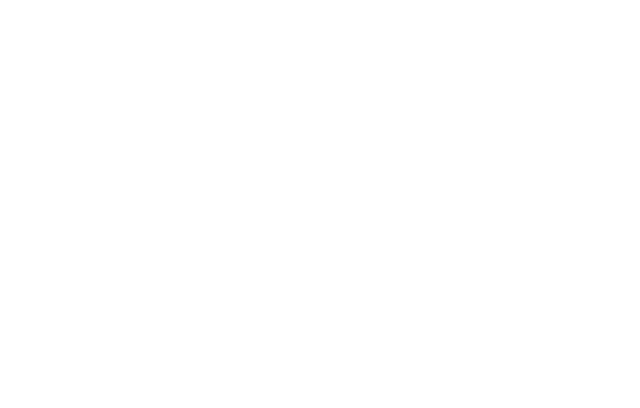
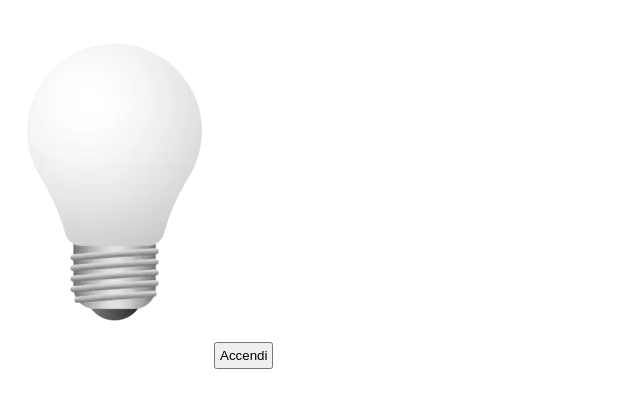
Before and after one commit to Damiana-Arangio/js-dom-1, a plain HTML site: page index.html in a window 1280 px wide. Shown: the whole page, without its empty margins (0-640 px from the left). Drawn offline with Linux system fonts and the light colour scheme.

Commit message:
Implementazione completata:
- Accensione lampadina al click del bottone

```diff
--- a/css/styles.css
+++ b/css/styles.css
@@ -7,3 +7,13 @@
     padding: 0;
     box-sizing: border-box;
 }
+
+/** Lampadina */
+#img-lampadina {
+    padding-left: 20px;
+}
+
+/** Bottone */
+#btn {
+    padding: 4px;
+}
--- a/index.html
+++ b/index.html
@@ -18,6 +18,16 @@
     <!----------------------------------------------------------------------------->
     <body>
 
+        <!-- Contenuto principale -->
+        <main>
+
+            <!-- Inserimento immagine lampadina spenta -->
+             <img id="img-lampadina" src="img/white_lamp.png" alt="lampadina spenta">
+
+            <!-- Bottone accendi -->
+             <button id="btn"> Accendi </button>
+        </main>
+
         <!-- Collegamento a JavaScript -->
         <script src="script.js"></script>
     </body>
--- a/script.js
+++ b/script.js
@@ -0,0 +1,16 @@
+/*
+    TESTO
+    Inseriamo in pagina l’immagine della lampadina spenta che trovate in allegato e accanto un bottone con la scritta “Accendi”.
+
+    Al click del bottone, la lampadina dovrà accendersi (dovremo quindi utilizzare l’immagine della lampadina accesa, sempre in allegato)
+*/
+
+// Cerca bottone e immagine lampadina  tramite ID
+const bottone = document.getElementById("btn")
+const img = document.getElementById("img-lampadina");
+
+// Accendi lampadina al click del bottone
+bottone.addEventListener("click", function() {
+        img.src = "img/yellow_lamp.png";    // Cambia immagine -> lampadina accesa
+        img.alt = "lampadina spenta";       // Aggiorna testo alternativo
+});
```
Also changed, not shown: img/white_lamp.png (added), img/yellow_lamp.png (added).
